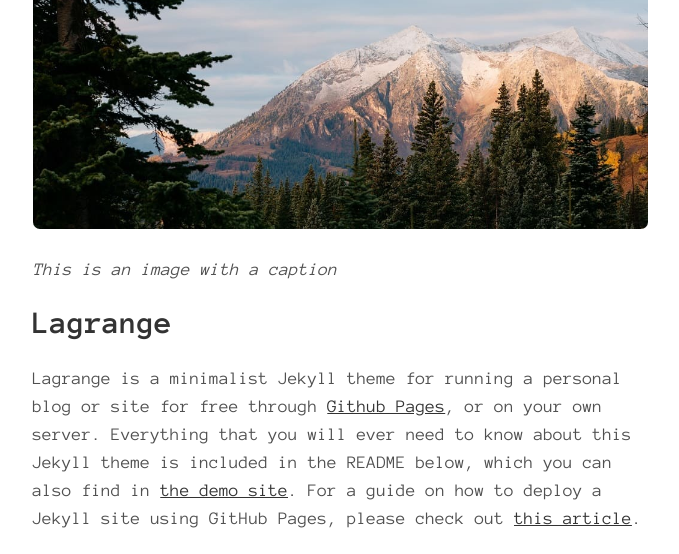
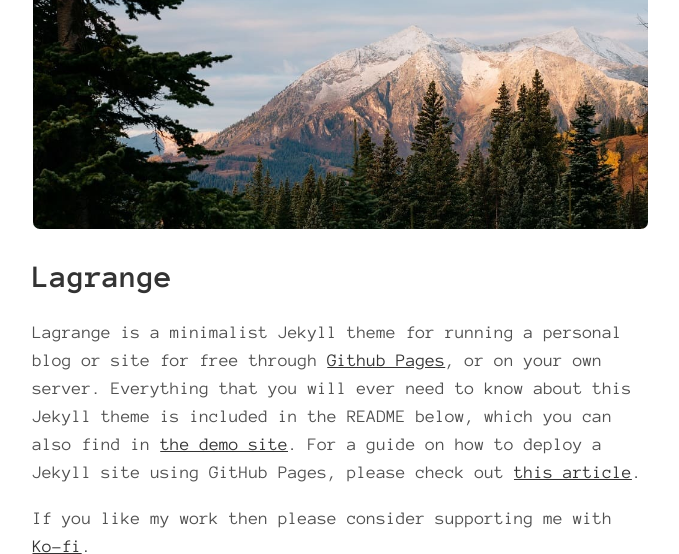
Before and after one commit to go24/go24.github.io, a Jekyll site: the page built from _posts/2015-10-10-getting-started.md, in a window 1280 px wide and 900 px high, scrolled down 352 px, cut to the strip 0-554 px from the top of the window. Shown: the whole strip, without its empty margins (300-979 px from the left). Built offline with Jekyll 4.4.1, drawn with Linux system fonts in a browser that asks for light colours.

Commit message:
Update 2015-10-10-getting-started.md

```diff
--- a/_posts/2015-10-10-getting-started.md
+++ b/_posts/2015-10-10-getting-started.md
@@ -6,7 +6,7 @@ categories: journal
 tags: [documentation,sample]
 image: forest.jpg
 ---
-_This is an image with a caption_
+
 # Lagrange
 
 Lagrange is a minimalist Jekyll theme for running a personal blog or site for free through [Github Pages](https://pages.github.com/), or on your own server. Everything that you will ever need to know about this Jekyll theme is included in the README below, which you can also find in [the demo site](https://lenpaul.github.io/Lagrange/). For a guide on how to deploy a Jekyll site using GitHub Pages, please check out [this article](https://paulle.ca/jekyll-tutorials/deploy-jekyll-site-github-pages).
```
